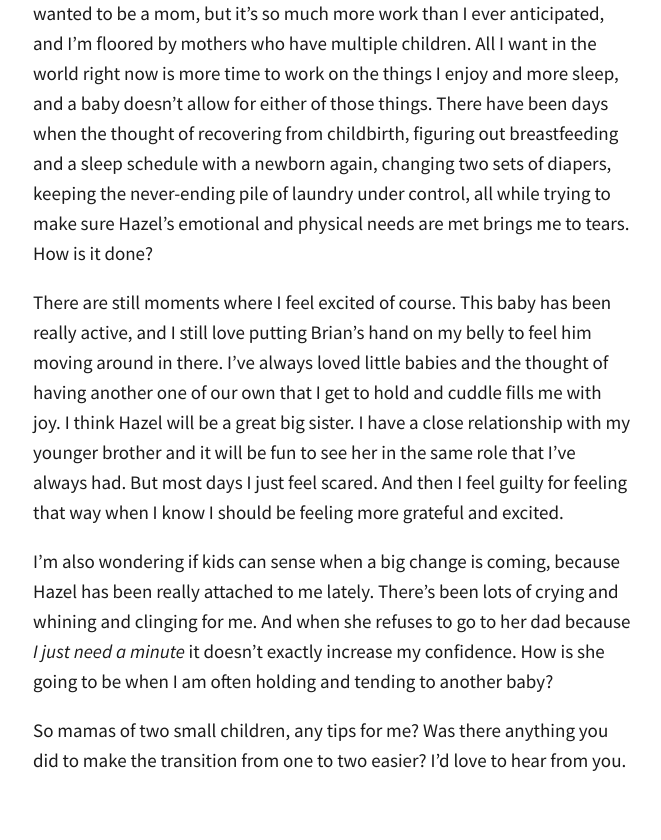
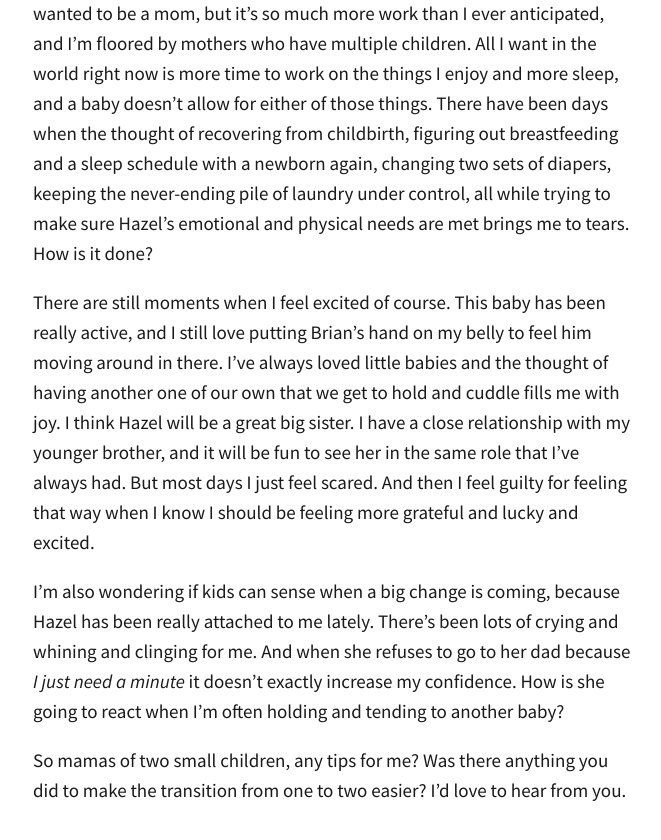
Before and after one commit to totiffany/totiffany.github.io, a Jekyll site: the page built from _posts/2019-03-31-We're-Having-Another-Baby!.md, in a window 1280 px wide and 900 px high, scrolled down 2237 px. Shown: the top 840 px of the window, without its empty margins (307-968 px from the left). Built offline with Jekyll 4.4.1, drawn with Linux system fonts in a browser that asks for light colours; our own code applies the rules of GitHub Pages for plain Markdown files; comment, search, counter and statistics services are not loaded; some of the changed text lies outside the part shown.

Commit message:
Update 2019-03-31-We're-Having-Another-Baby!.md

```diff
--- a/_posts/2019-03-31-We're-Having-Another-Baby!.md
+++ b/_posts/2019-03-31-We're-Having-Another-Baby!.md
@@ -17,8 +17,8 @@ While I am excited to meet this little guy, I’ll be honest, I’ve mostly been
 
 The fact that we got pregnant so easily this time really is wonderful. It was just unexpected. I keep thinking I should feel more excited, and instead most days I feel like, “Ok how are we actually going to do this?” I’ve always wanted to be a mom, but it’s so much more work than I ever anticipated, and I’m floored by mothers who have multiple children. All I want in the world right now is more time to work on the things I enjoy and more sleep, and a baby doesn’t allow for either of those things. There have been days when the thought of recovering from childbirth, figuring out breastfeeding and a sleep schedule with a newborn again, changing two sets of diapers, keeping the never-ending pile of laundry under control, all while trying to make sure Hazel’s emotional and physical needs are met brings me to tears. How is it done?
 
-There are still moments where I feel excited of course. This baby has been really active, and I still love putting Brian’s hand on my belly to feel him moving around in there. I’ve always loved little babies and the thought of having another one of our own that I get to hold and cuddle fills me with joy. I think Hazel will be a great big sister. I have a close relationship with my younger brother and it will be fun to see her in the same role that I’ve always had. But most days I just feel scared. And then I feel guilty for feeling that way when I know I should be feeling more grateful and excited.
+There are still moments when I feel excited of course. This baby has been really active, and I still love putting Brian’s hand on my belly to feel him moving around in there. I’ve always loved little babies and the thought of having another one of our own that we get to hold and cuddle fills me with joy. I think Hazel will be a great big sister. I have a close relationship with my younger brother, and it will be fun to see her in the same role that I’ve always had. But most days I just feel scared. And then I feel guilty for feeling that way when I know I should be feeling more grateful and lucky and excited.
 
-I’m also wondering if kids can sense when a big change is coming, because Hazel has been really attached to me lately. There’s been lots of crying and whining and clinging for me. And when she refuses to go to her dad because _I just need a minute_ it doesn’t exactly increase my confidence. How is she going to be when I am often holding and tending to another baby?
+I’m also wondering if kids can sense when a big change is coming, because Hazel has been really attached to me lately. There’s been lots of crying and whining and clinging for me. And when she refuses to go to her dad because _I just need a minute_ it doesn’t exactly increase my confidence. How is she going to react when I'm often holding and tending to another baby?
 
 So mamas of two small children, any tips for me? Was there anything you did to make the transition from one to two easier? I’d love to hear from you.
```
Also changed, not shown: other parts of _posts/2019-03-31-We're-Having-Another-Baby!.md (+1 -1 lines).
